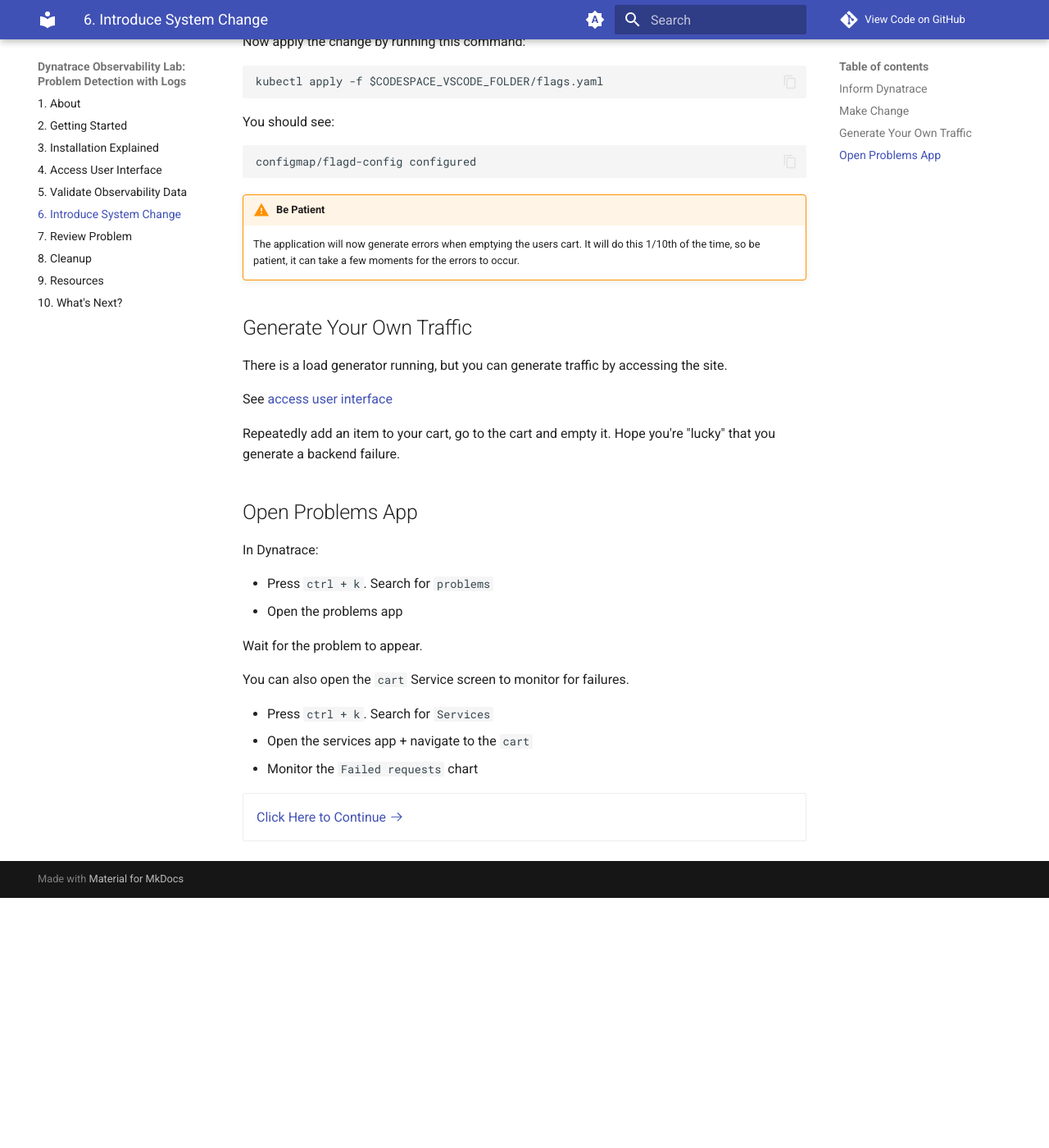
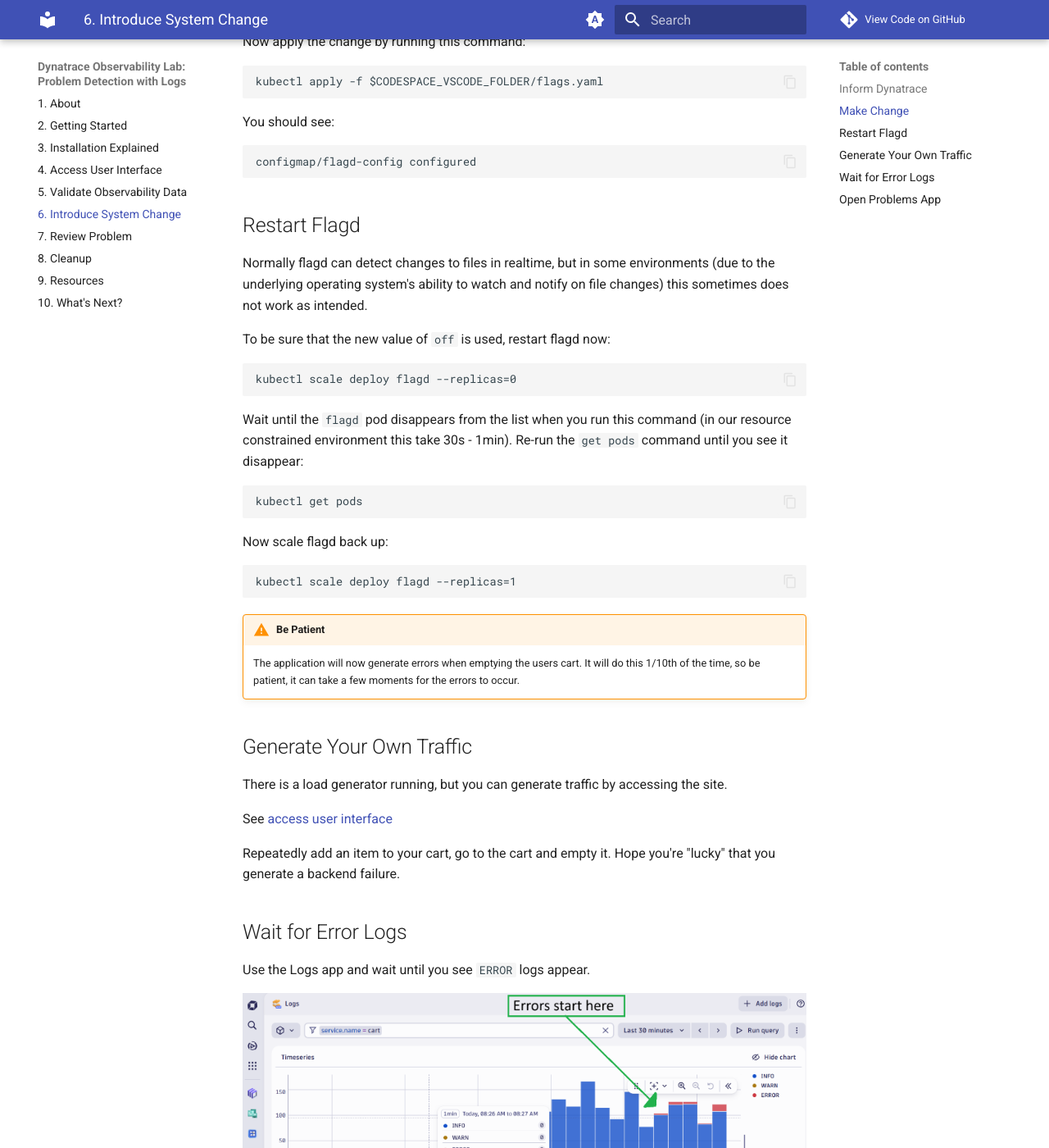
Before and after one commit to Dynatrace/obslab-log-problem-detection, an MkDocs documentation site: the page built from docs/introduce-change.md, in a window 1280 px wide and 1400 px high, scrolled down 1152 px. Shown: the whole window at 82% size. Built offline with MkDocs 1.6.1 and Material for MkDocs 9.7.7, drawn with Linux system fonts in a browser that asks for light colours; comment, search, counter and statistics services are not loaded; before the commit the page ends 2247 px from its top, so only the background shows below that.

Commit message:
update docs

````diff
--- a/docs/introduce-change.md
+++ b/docs/introduce-change.md
@@ -42,6 +42,28 @@
 configmap/flagd-config configured
 ```
 
+## Restart Flagd
+
+Normally flagd can detect changes to files in realtime, but in some environments (due to the underlying operating system's ability to watch and notify on file changes) this sometimes does not work as intended.
+
+To be sure that the new value of `off` is used, restart flagd now:
+
+```
+kubectl scale deploy flagd --replicas=0
+```
+
+Wait until the `flagd` pod disappears from the list when you run this command (in our resource constrained environment this take 30s - 1min). Re-run the `get pods` command until you see it disappear:
+
+```
+kubectl get pods
+```
+
+Now scale flagd back up:
+
+```
+kubectl scale deploy flagd --replicas=1
+```
+
 !!! warning "Be Patient"
     The application will now generate errors when emptying the users cart.
     It will do this 1/10th of the time, so be patient, it can take a few moments for the errors to occur.
@@ -54,6 +76,12 @@
 
 Repeatedly add an item to your cart, go to the cart and empty it. Hope you're "lucky" that you generate a backend failure.
 
+## Wait for Error Logs
+
+Use the Logs app and wait until you see `ERROR` logs appear.
+
+![errors in logs app](images/errors_start_in_logs.png)
+
 ## Open Problems App
 
 In Dynatrace:
````
Also changed, not shown: other parts of docs/introduce-change.md (+2 -0 lines), docs/images/errors_start_in_logs.png (added), docs/images/problem_snippet.png (added).
